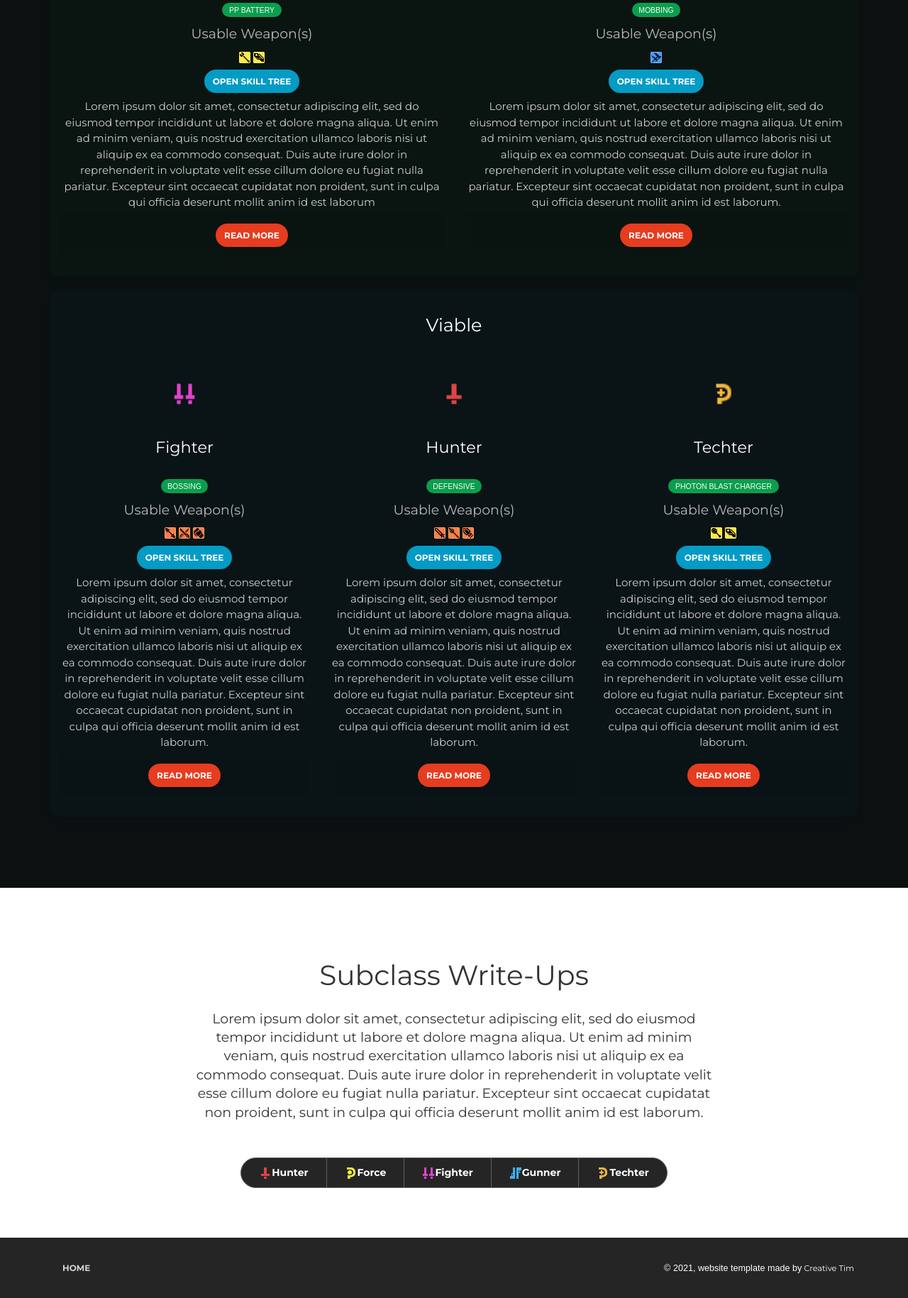
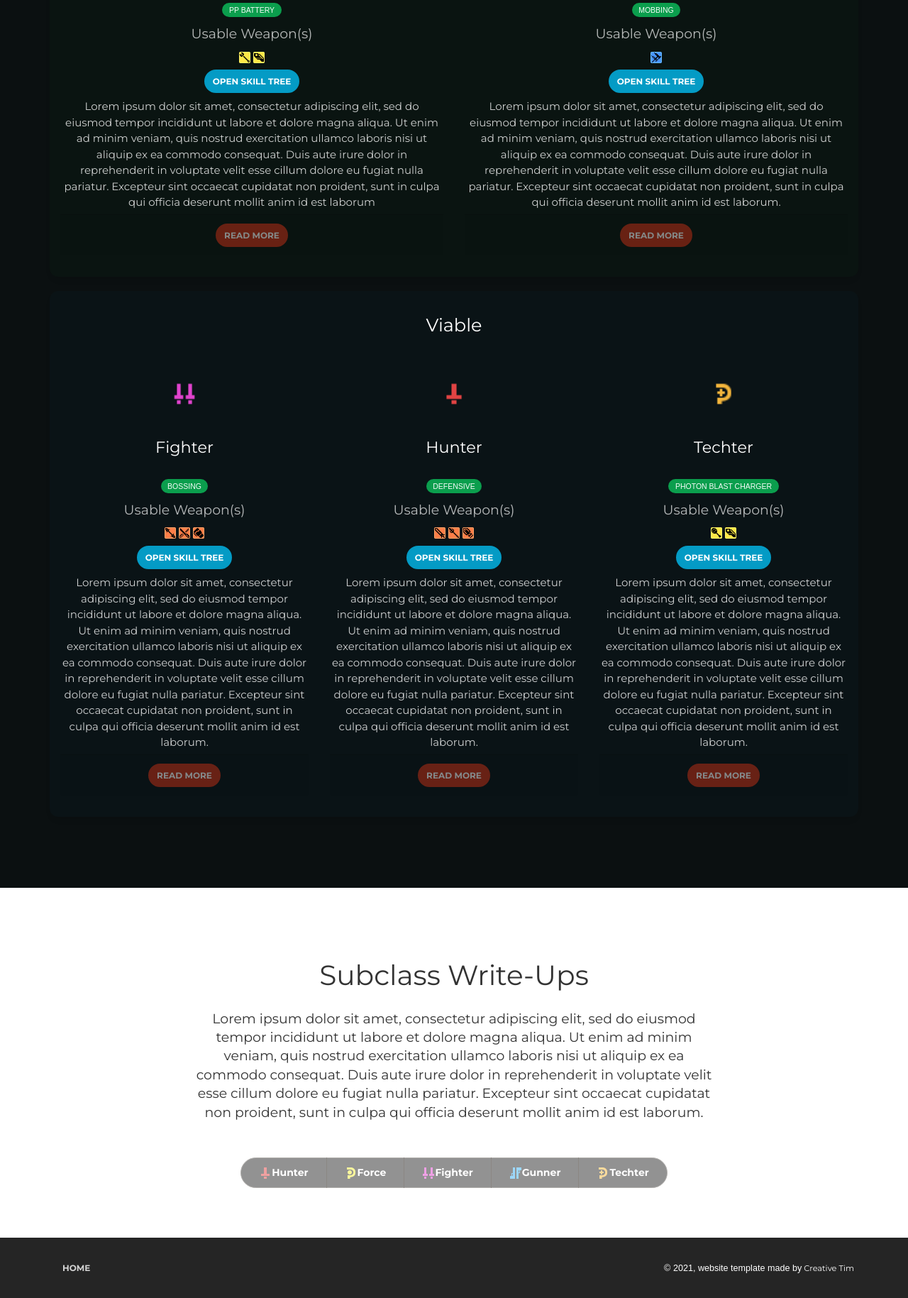
Before and after one commit to ZenoraLagging/ngs-ranger-guide, a website: page class-combos.html in a window 1280 px wide. Shown: the part 1132-2961 px from the top of the page at 71% size. Drawn offline with Linux system fonts and the light colour scheme.

Commit message:
fixing conflicts

```diff
--- a/assets/scss/paper-kit/_custom.scss
+++ b/assets/scss/paper-kit/_custom.scss
@@ -68,3 +68,9 @@
 .class-pill-buttons {
     margin: 30px auto;
 }
+
+.container-wide {
+    @media (min-width: 1400px) {
+        max-width: 2440px;
+    }
+}
--- a/assets/scss/paper-kit/_sections.scss
+++ b/assets/scss/paper-kit/_sections.scss
@@ -185,6 +185,7 @@
             max-width: 1440px;
         }
     }
+
     .subclass-tag {
         margin-bottom: 1vh;
     }
--- a/class-combos.html
+++ b/class-combos.html
@@ -177,7 +177,7 @@ The above copyright notice and this permission notice shall be included in all c
               </div>
               <p>Lorem ipsum dolor sit amet, consectetur adipiscing elit, sed do eiusmod tempor incididunt ut labore et dolore magna aliqua. Ut enim ad minim veniam, quis nostrud exercitation ullamco laboris nisi ut aliquip ex ea commodo consequat. Duis aute irure dolor in reprehenderit in voluptate velit esse cillum dolore eu fugiat nulla pariatur. Excepteur sint occaecat cupidatat non proident, sunt in culpa qui officia deserunt mollit anim id est laborum</p>
               <div class="card-footer">
-                <button class="btn btn-danger btn-round btn-sm" target="_blank">Read more</button>
+                <button type="button" disabled class="btn btn-danger btn-round btn-sm" target="_blank">Read more</button>
               </div>
             </div>
           </div>
@@ -201,7 +201,7 @@ The above copyright notice and this permission notice shall be included in all c
               </div>
               <p>Lorem ipsum dolor sit amet, consectetur adipiscing elit, sed do eiusmod tempor incididunt ut labore et dolore magna aliqua. Ut enim ad minim veniam, quis nostrud exercitation ullamco laboris nisi ut aliquip ex ea commodo consequat. Duis aute irure dolor in reprehenderit in voluptate velit esse cillum dolore eu fugiat nulla pariatur. Excepteur sint occaecat cupidatat non proident, sunt in culpa qui officia deserunt mollit anim id est laborum.</p>
               <div class="card-footer">
-                <button class="btn btn-danger btn-round btn-sm" target="_blank">Read more</button>
+                <button type="button" disabled class="btn btn-danger btn-round btn-sm" target="_blank">Read more</button>
               </div>
             </div>
           </div>
@@ -234,7 +234,7 @@ The above copyright notice and this permission notice shall be included in all c
               </div>
               <p>Lorem ipsum dolor sit amet, consectetur adipiscing elit, sed do eiusmod tempor incididunt ut labore et dolore magna aliqua. Ut enim ad minim veniam, quis nostrud exercitation ullamco laboris nisi ut aliquip ex ea commodo consequat. Duis aute irure dolor in reprehenderit in voluptate velit esse cillum dolore eu fugiat nulla pariatur. Excepteur sint occaecat cupidatat non proident, sunt in culpa qui officia deserunt mollit anim id est laborum.</p>
               <div class="card-footer">
-                <button class="btn btn-danger btn-round btn-sm" target="_blank">Read more</button>
+                <button type="button" disabled class="btn btn-danger btn-round btn-sm" target="_blank">Read more</button>
               </div>
             </div>
           </div>
@@ -260,7 +260,7 @@ The above copyright notice and this permission notice shall be included in all c
               </div>
               <p>Lorem ipsum dolor sit amet, consectetur adipiscing elit, sed do eiusmod tempor incididunt ut labore et dolore magna aliqua. Ut enim ad minim veniam, quis nostrud exercitation ullamco laboris nisi ut aliquip ex ea commodo consequat. Duis aute irure dolor in reprehenderit in voluptate velit esse cillum dolore eu fugiat nulla pariatur. Excepteur sint occaecat cupidatat non proident, sunt in culpa qui officia deserunt mollit anim id est laborum.</p>
               <div class="card-footer">
-                <button class="btn btn-danger btn-round btn-sm" target="_blank">Read more</button>
+                <button type="button" disabled class="btn btn-danger btn-round btn-sm" target="_blank">Read more</button>
               </div>
             </div>
           </div>
@@ -285,7 +285,7 @@ The above copyright notice and this permission notice shall be included in all c
               </div>
               <p>Lorem ipsum dolor sit amet, consectetur adipiscing elit, sed do eiusmod tempor incididunt ut labore et dolore magna aliqua. Ut enim ad minim veniam, quis nostrud exercitation ullamco laboris nisi ut aliquip ex ea commodo consequat. Duis aute irure dolor in reprehenderit in voluptate velit esse cillum dolore eu fugiat nulla pariatur. Excepteur sint occaecat cupidatat non proident, sunt in culpa qui officia deserunt mollit anim id est laborum.</p>
               <div class="card-footer">
-                <button class="btn btn-danger btn-round btn-sm" target="_blank">Read more</button>
+                <button type="button" disabled class="btn btn-danger btn-round btn-sm" target="_blank">Read more</button>
               </div>
             </div>
           </div>
@@ -308,19 +308,19 @@ The above copyright notice and this permission notice shall be included in all c
             <div class="col-md-12 ml-auto mr-auto">
               <ul class="nav nav-pills nav-pills-default-outline">
                 <li class="nav-item">
-                  <a class="nav-link active" data-toggle="pill" href="#pill-1" role="tab"><img src="assets/img/icons/NGS-HU-ICON.png">Hunter</a>
+                  <a class="nav-link disabled nav-disabled" data-toggle="pill" href="#pill-1" role="tab"><img src="assets/img/icons/NGS-HU-ICON.png">Hunter</a>
                 </li>
                 <li class="nav-item">
-                  <a class="nav-link" data-toggle="pill" href="#pill-2" role="tab"><img src="assets/img/icons/NGS-FO-ICON.png">Force</a>
+                  <a class="nav-link disabled nav-disabled" data-toggle="pill" href="#pill-2" role="tab"><img src="assets/img/icons/NGS-FO-ICON.png">Force</a>
                 </li>
                 <li class="nav-item">
-                  <a class="nav-link" data-toggle="pill" href="#pill-3" role="tab"><img src="assets/img/icons/NGS-FI-ICON.png">Fighter</a>
+                  <a class="nav-link disabled nav-disabled" data-toggle="pill" href="#pill-3" role="tab"><img src="assets/img/icons/NGS-FI-ICON.png">Fighter</a>
                 </li>
                 <li class="nav-item">
-                  <a class="nav-link" data-toggle="pill" href="#pill-4" role="tab"><img src="assets/img/icons/NGS-GU-ICON.png">Gunner</a>
+                  <a class="nav-link disabled nav-disabled" data-toggle="pill" href="#pill-4" role="tab"><img src="assets/img/icons/NGS-GU-ICON.png">Gunner</a>
                 </li>
                 <li class="nav-item">
-                  <a class="nav-link" data-toggle="pill" href="#pill-5" role="tab"><img src="assets/img/icons/NGS-TE-ICON.png">Techter</a>
+                  <a class="nav-link disabled nav-disabled" data-toggle="pill" href="#pill-5" role="tab"><img src="assets/img/icons/NGS-TE-ICON.png">Techter</a>
                 </li>
               </ul>
             </div>
```
Also changed, not shown: skill-analysis.html (+12 -10 lines), assets/scss/paper-kit.css.
